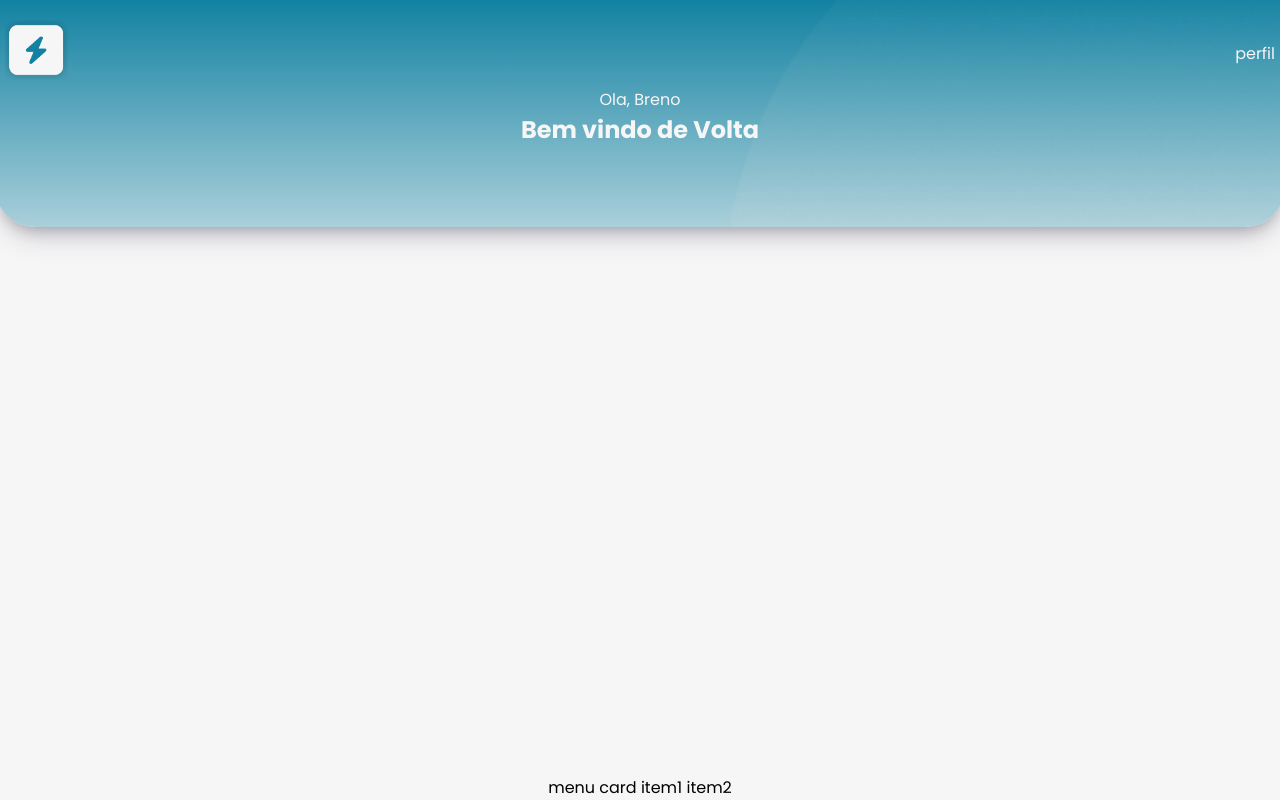
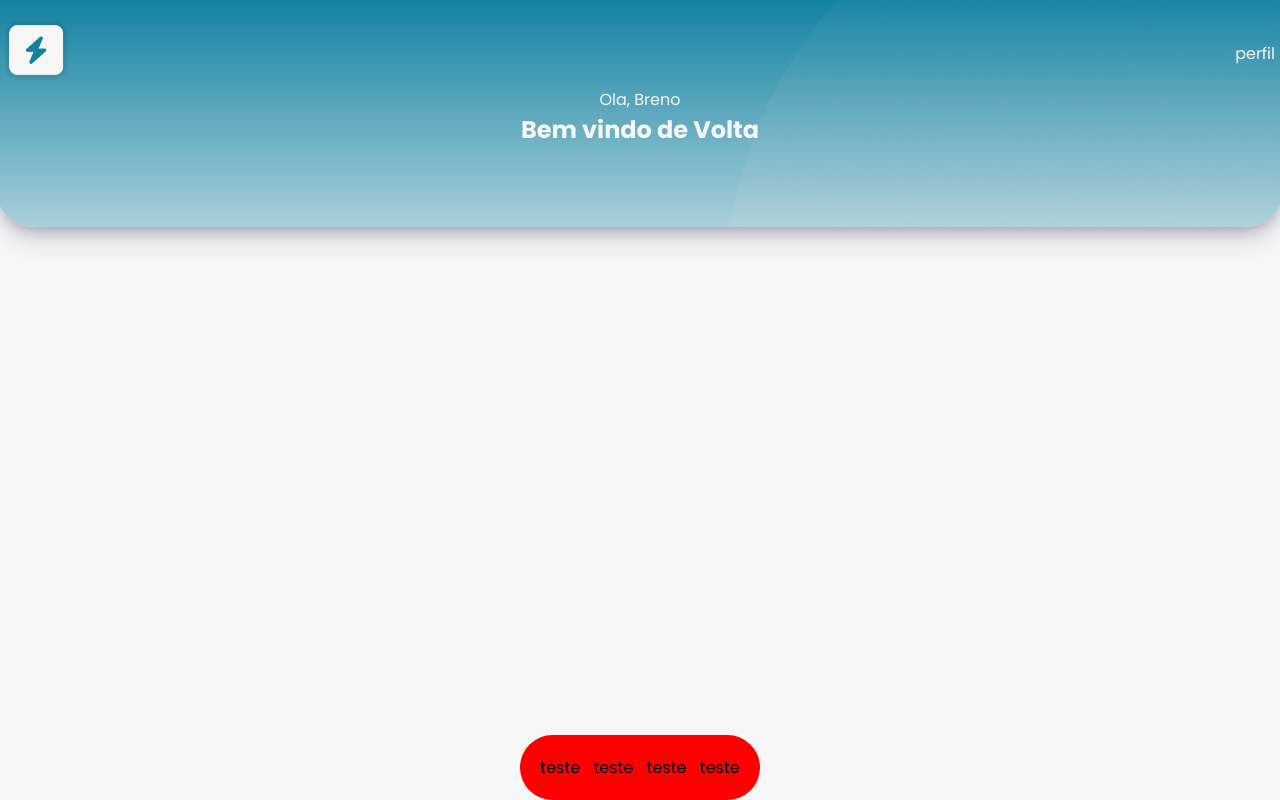
Before and after one commit to KauaBrenoQuerubino/Revisai-Front, an Angular app: page / in a window 1280 px wide. Built offline with nearby package versions, Linux system fonts and the light colour scheme; no server answers.

Commit message:
Inicio front menu

```diff
--- a/src/app/components/index/menu/menu.component.html
+++ b/src/app/components/index/menu/menu.component.html
@@ -1,5 +1,10 @@
 <section>
     <div class="container">
-        menu card item1 item2
+        <ul>
+            <li>teste</li>
+            <li>teste</li>
+            <li>teste</li>
+            <li>teste</li>
+        </ul>
     </div>
 </section>
--- a/src/app/components/index/menu/menu.component.scss
+++ b/src/app/components/index/menu/menu.component.scss
@@ -0,0 +1,26 @@
+section {
+    width: 100%;
+    display: flex;
+    flex-direction: column;
+    align-items: center;
+    justify-items: center;
+    .container{
+        background-color: red;
+        width: 100%;
+        padding: 20px;
+        border-radius: 40px;
+        display: flex;
+        align-items: center;
+        justify-content: space-between;
+
+        ul {
+            width: 100%;
+            display: flex;
+            justify-content: space-between;
+            li {
+                text-decoration: none;
+                list-style: none;
+            }
+        }
+    }
+}
```
Also changed, not shown: 1 other file (tests, documents, lock files or other folders).
